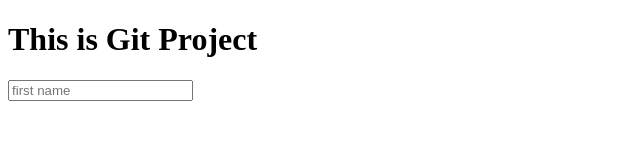
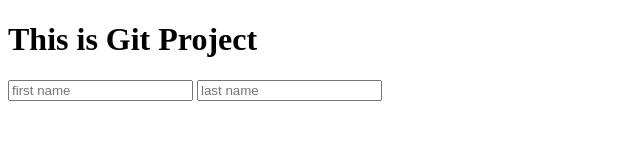
Before and after one commit to meng-mao/git-project, a plain HTML site: page index.html in a window 1280 px wide. Shown: the whole page, without its empty margins (0-640 px from the left). Drawn offline with Linux system fonts and the light colour scheme.

Commit message:
added input last name

```diff
--- a/index.html
+++ b/index.html
@@ -12,6 +12,7 @@
     </div>
     <form action="">
         <input type="text" placeholder="first name">
+        <input type="text" placeholder="last name">
     </form>
 </body>
 </html>
```
